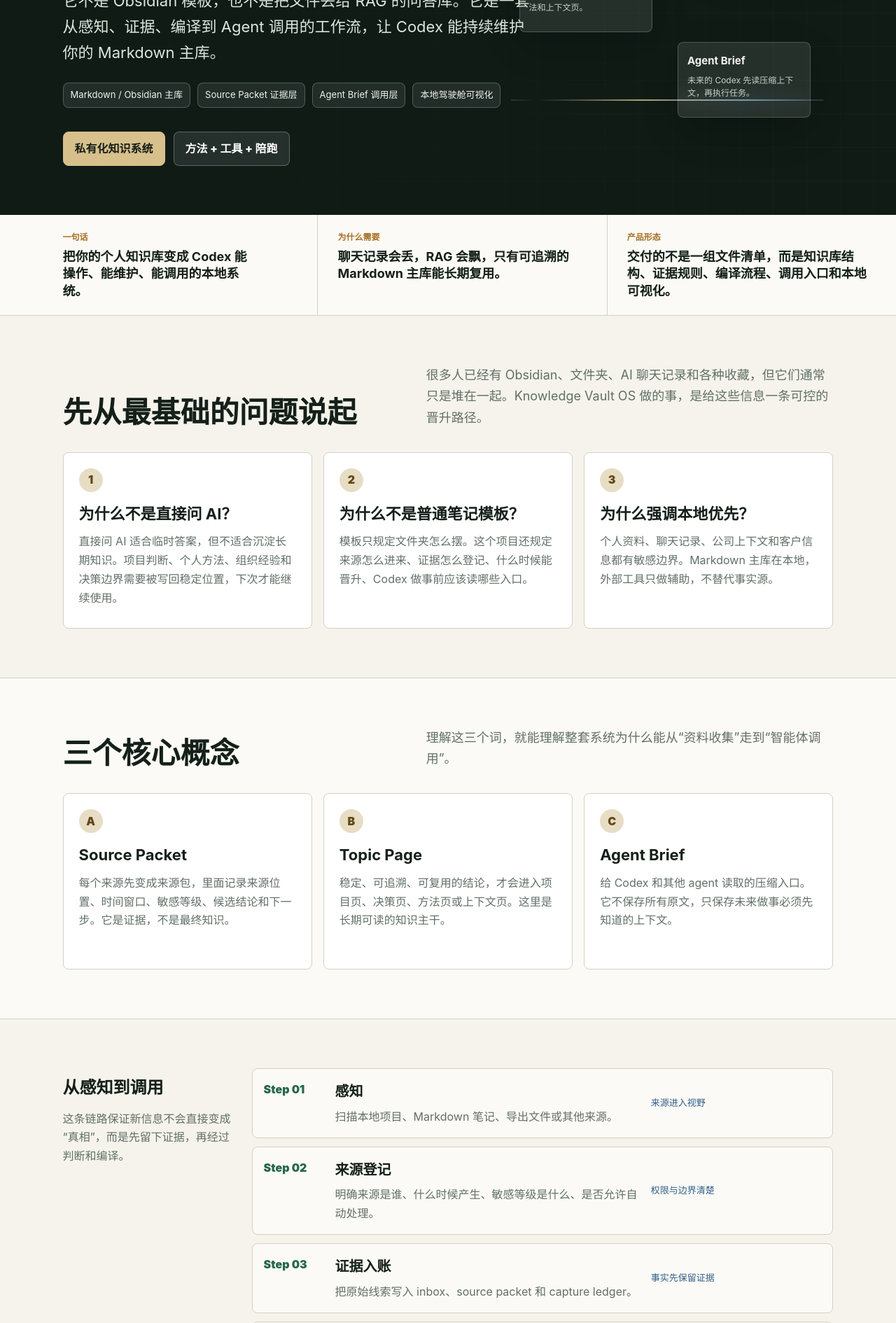
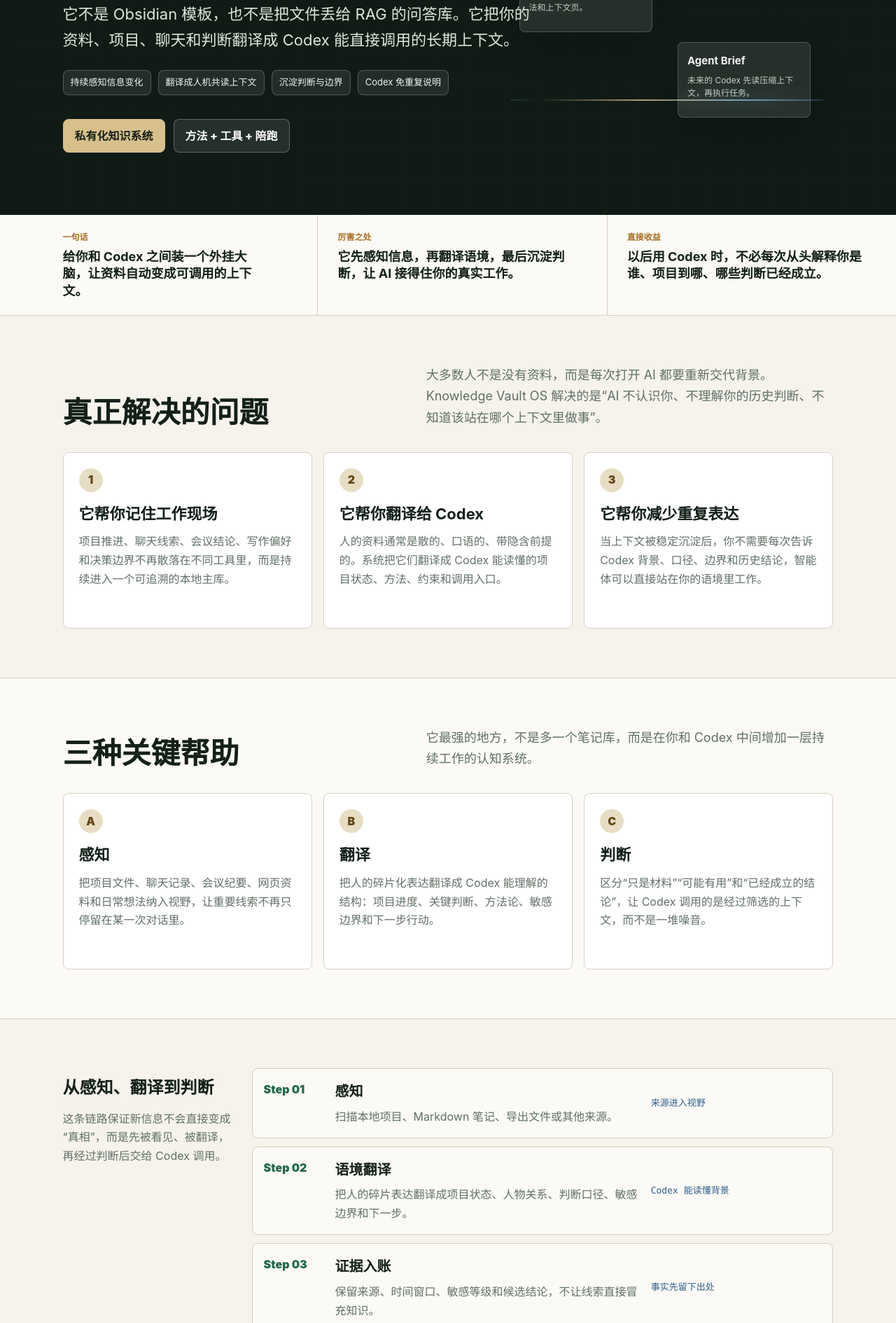
Before and after one commit to m18516241624-arch/knowledge-vault-os, a website: page docs/INTRODUCTION.html in a window 1280 px wide. Shown: the part 365-2255 px from the top of the page at 70% size. Drawn offline with Linux system fonts and the light colour scheme.

Commit message:
Emphasize external brain product value

```diff
--- a/docs/INTRODUCTION.html
+++ b/docs/INTRODUCTION.html
@@ -787,14 +787,14 @@
   <body>
     <header class="hero">
       <div class="hero-inner">
-        <p class="eyebrow">面向 Codex 深度用户的本地知识库操作系统</p>
-        <h1>Knowledge Vault OS <span>把资料变成可调用的长期知识</span></h1>
-        <p class="lead">它不是 Obsidian 模板，也不是把文件丢给 RAG 的问答库。它是一套从感知、证据、编译到 Agent 调用的工作流，让 Codex 能持续维护你的 Markdown 主库。</p>
+        <p class="eyebrow">面向 Codex 深度用户的外挂大脑</p>
+        <h1>Knowledge Vault OS <span>让 Codex 不再需要你重复描述上下文</span></h1>
+        <p class="lead">它不是 Obsidian 模板，也不是把文件丢给 RAG 的问答库。它把你的资料、项目、聊天和判断翻译成 Codex 能直接调用的长期上下文。</p>
         <div class="hero-proof" aria-label="核心能力">
-          <span>Markdown / Obsidian 主库</span>
-          <span>Source Packet 证据层</span>
-          <span>Agent Brief 调用层</span>
-          <span>本地驾驶舱可视化</span>
+          <span>持续感知信息变化</span>
+          <span>翻译成人机共读上下文</span>
+          <span>沉淀判断与边界</span>
+          <span>Codex 免重复说明</span>
         </div>
         <div class="actions">
           <span class="button primary">私有化知识系统</span>
@@ -818,39 +818,39 @@
       <div class="intro-strip" aria-label="项目速览">
         <div class="strip-cell">
           <span class="strip-label">一句话</span>
-          <strong>把你的个人知识库变成 Codex 能操作、能维护、能调用的本地系统。</strong>
+          <strong>给你和 Codex 之间装一个外挂大脑，让资料自动变成可调用的上下文。</strong>
         </div>
         <div class="strip-cell">
-          <span class="strip-label">为什么需要</span>
-          <strong>聊天记录会丢，RAG 会飘，只有可追溯的 Markdown 主库能长期复用。</strong>
+          <span class="strip-label">厉害之处</span>
+          <strong>它先感知信息，再翻译语境，最后沉淀判断，让 AI 接得住你的真实工作。</strong>
         </div>
         <div class="strip-cell">
-          <span class="strip-label">产品形态</span>
-          <strong>交付的不是一组文件清单，而是知识库结构、证据规则、编译流程、调用入口和本地可视化。</strong>
+          <span class="strip-label">直接收益</span>
+          <strong>以后用 Codex 时，不必每次从头解释你是谁、项目到哪、哪些判断已经成立。</strong>
         </div>
       </div>
 
       <section class="section reveal">
         <div class="section-inner">
           <div class="section-head">
-            <h2>先从最基础的问题说起</h2>
-            <p>很多人已经有 Obsidian、文件夹、AI 聊天记录和各种收藏，但它们通常只是堆在一起。Knowledge Vault OS 做的事，是给这些信息一条可控的晋升路径。</p>
+            <h2>真正解决的问题</h2>
+            <p>大多数人不是没有资料，而是每次打开 AI 都要重新交代背景。Knowledge Vault OS 解决的是“AI 不认识你、不理解你的历史判断、不知道该站在哪个上下文里做事”。</p>
           </div>
           <div class="basics">
             <article class="basic">
               <span class="num">1</span>
-              <h3>为什么不是直接问 AI？</h3>
-              <p>直接问 AI 适合临时答案，但不适合沉淀长期知识。项目判断、个人方法、组织经验和决策边界需要被写回稳定位置，下次才能继续使用。</p>
+              <h3>它帮你记住工作现场</h3>
+              <p>项目推进、聊天线索、会议结论、写作偏好和决策边界不再散落在不同工具里，而是持续进入一个可追溯的本地主库。</p>
             </article>
             <article class="basic">
               <span class="num">2</span>
-              <h3>为什么不是普通笔记模板？</h3>
-              <p>模板只规定文件夹怎么摆。这个项目还规定来源怎么进来、证据怎么登记、什么时候能晋升、Codex 做事前应该读哪些入口。</p>
+              <h3>它帮你翻译给 Codex</h3>
+              <p>人的资料通常是散的、口语的、带隐含前提的。系统把它们翻译成 Codex 能读懂的项目状态、方法、约束和调用入口。</p>
             </article>
             <article class="basic">
               <span class="num">3</span>
-              <h3>为什么强调本地优先？</h3>
-              <p>个人资料、聊天记录、公司上下文和客户信息都有敏感边界。Markdown 主库在本地，外部工具只做辅助，不替代事实源。</p>
+              <h3>它帮你减少重复表达</h3>
+              <p>当上下文被稳定沉淀后，你不需要每次告诉 Codex 背景、口径、边界和历史结论，智能体可以直接站在你的语境里工作。</p>
             </article>
           </div>
         </div>
@@ -859,24 +859,24 @@
       <section class="section alt reveal">
         <div class="section-inner">
           <div class="section-head">
-            <h2>三个核心概念</h2>
-            <p>理解这三个词，就能理解整套系统为什么能从“资料收集”走到“智能体调用”。</p>
+            <h2>三种关键帮助</h2>
+            <p>它最强的地方，不是多一个笔记库，而是在你和 Codex 中间增加一层持续工作的认知系统。</p>
           </div>
           <div class="basics">
             <article class="basic">
               <span class="num">A</span>
-              <h3>Source Packet</h3>
-              <p>每个来源先变成来源包，里面记录来源位置、时间窗口、敏感等级、候选结论和下一步。它是证据，不是最终知识。</p>
+              <h3>感知</h3>
+              <p>把项目文件、聊天记录、会议纪要、网页资料和日常想法纳入视野，让重要线索不再只停留在某一次对话里。</p>
             </article>
             <article class="basic">
               <span class="num">B</span>
-              <h3>Topic Page</h3>
-              <p>稳定、可追溯、可复用的结论，才会进入项目页、决策页、方法页或上下文页。这里是长期可读的知识主干。</p>
+              <h3>翻译</h3>
+              <p>把人的碎片化表达翻译成 Codex 能理解的结构：项目进度、关键判断、方法论、敏感边界和下一步行动。</p>
             </article>
             <article class="basic">
               <span class="num">C</span>
-              <h3>Agent Brief</h3>
-              <p>给 Codex 和其他 agent 读取的压缩入口。它不保存所有原文，只保存未来做事必须先知道的上下文。</p>
+              <h3>判断</h3>
+              <p>区分“只是材料”“可能有用”和“已经成立的结论”，让 Codex 调用的是经过筛选的上下文，而不是一堆噪音。</p>
             </article>
           </div>
         </div>
@@ -885,8 +885,8 @@
       <section class="section reveal">
         <div class="section-inner workflow">
           <div class="workflow-label">
-            <strong>从感知到调用</strong>
-            <p>这条链路保证新信息不会直接变成“真相”，而是先留下证据，再经过判断和编译。</p>
+            <strong>从感知、翻译到判断</strong>
+            <p>这条链路保证新信息不会直接变成“真相”，而是先被看见、被翻译，再经过判断后交给 Codex 调用。</p>
           </div>
           <div class="timeline" aria-label="知识晋升流程">
             <article class="timeline-row">
@@ -896,18 +896,18 @@
             </article>
             <article class="timeline-row">
               <div class="tag">Step 02</div>
-              <div><h3>来源登记</h3><p>明确来源是谁、什么时候产生、敏感等级是什么、是否允许自动处理。</p></div>
-              <div class="path">权限与边界清楚</div>
+              <div><h3>语境翻译</h3><p>把人的碎片表达翻译成项目状态、人物关系、判断口径、敏感边界和下一步。</p></div>
+              <div class="path">Codex 能读懂背景</div>
             </article>
             <article class="timeline-row">
               <div class="tag">Step 03</div>
-              <div><h3>证据入账</h3><p>把原始线索写入 inbox、source packet 和 capture ledger。</p></div>
-              <div class="path">事实先保留证据</div>
+              <div><h3>证据入账</h3><p>保留来源、时间窗口、敏感等级和候选结论，不让线索直接冒充知识。</p></div>
+              <div class="path">事实先留下出处</div>
             </article>
             <article class="timeline-row">
               <div class="tag">Step 04</div>
-              <div><h3>稳定性判断</h3><p>判断哪些内容只是临时记录，哪些内容可以成为长期复用的结论。</p></div>
-              <div class="path">不把线索误当结论</div>
+              <div><h3>稳定性判断</h3><p>判断哪些只是临时材料，哪些已经足够稳定，可以成为未来反复调用的结论。</p></div>
+              <div class="path">把噪音挡在主库外</div>
             </article>
             <article class="timeline-row">
               <div class="tag">Step 05</div>
@@ -961,8 +961,8 @@
       <section class="section reveal">
         <div class="section-inner">
           <div class="section-head">
-            <h2>交付后一天里怎么运转</h2>
-            <p>用户不需要先理解所有底层文件。系统的价值是把“收集资料、判断价值、沉淀结论、交给 Codex 调用”变成一条固定工作链。</p>
+            <h2>外挂大脑怎么运转</h2>
+            <p>你继续正常工作，它在背后把“收集资料、翻译语境、判断价值、沉淀结论、交给 Codex 调用”变成一条固定工作链。</p>
           </div>
           <div class="day-plan">
             <div class="command-panel">
@@ -975,7 +975,7 @@
               </div>
             </div>
             <div class="explain-list">
-              <div class="explain"><strong>不是资料搬家</strong><p>交付目标不是把文件复制进一个新文件夹，而是建立“什么能进、怎么判断、写到哪里”的知识治理规则。</p></div>
+              <div class="explain"><strong>不是资料搬家</strong><p>目标不是把文件复制进一个新文件夹，而是建立“什么能进、怎么判断、写到哪里”的知识治理规则。</p></div>
               <div class="explain"><strong>不是一次性问答库</strong><p>它更像长期工作的操作系统：今天的证据、明天的结论、下周的项目判断能接上。</p></div>
               <div class="explain"><strong>不是全自动黑箱</strong><p>敏感资料、公司上下文和个人聊天都需要边界。系统保留证据，但长期主题页只沉淀可复用结论。</p></div>
               <div class="explain"><strong>最终服务智能体协作</strong><p>Codex 不再从零猜背景，而是按入口读取项目状态、方法论、决策和上下文。</p></div>
@@ -987,18 +987,18 @@
       <section class="section alt reveal">
         <div class="section-inner">
           <div class="section-head">
-            <h2>产品交付包含什么</h2>
-            <p>Knowledge Vault OS 不是单个模板，而是一套能落在本地、能被 Codex 读取、能长期维护的知识操作系统。</p>
+            <h2>它厉害在哪里</h2>
+            <p>真正的价值不是多存一些资料，而是让 Codex 拥有“已知背景、历史判断和行动边界”。</p>
           </div>
           <div class="package-grid">
-            <article class="package-item"><b>知识库骨架</b><p>按 inbox、项目、决策、方法、AI Skill、Agent Brief 和维护区分层。</p></article>
-            <article class="package-item"><b>来源治理规则</b><p>定义外部资料、聊天记录、项目文件、网页资料进入主库前的处理边界。</p></article>
-            <article class="package-item"><b>证据晋升机制</b><p>新材料先成为证据，经过稳定性判断后再进入长期主题页。</p></article>
-            <article class="package-item"><b>Codex 调用入口</b><p>让智能体开始任务前知道该读哪里、信什么、哪些内容不能越界。</p></article>
-            <article class="package-item"><b>本地可视化</b><p>查看知识分布、项目状态、未编译证据和维护健康度。</p></article>
-            <article class="package-item"><b>敏感边界设计</b><p>把个人、公司、客户和聊天材料分层处理，减少误外传和误编译。</p></article>
-            <article class="package-item"><b>维护节奏</b><p>用日常捕获、周期复盘和状态卡，让知识库持续可用。</p></article>
-            <article class="package-item"><b>陪跑校准</b><p>根据真实工作流调整目录、规则、入口和 Codex 使用方式。</p></article>
+            <article class="package-item"><b>不用重复讲背景</b><p>Codex 先读你的项目状态、长期方法和关键判断，再开始回答或执行。</p></article>
+            <article class="package-item"><b>把碎片变成语境</b><p>聊天、文件、会议和灵感会被翻译成稳定上下文，而不是散在不同工具里。</p></article>
+            <article class="package-item"><b>保留你的判断风格</b><p>哪些事重要、哪些口径成立、哪些边界不能越过，会逐步沉淀成可调用规则。</p></article>
+            <article class="package-item"><b>减少 AI 胡乱发挥</b><p>它让 Codex 先站在证据和判断上做事，而不是每次靠临时提示词猜。</p></article>
+            <article class="package-item"><b>帮你看见被遗忘的线索</b><p>项目里的旧决定、聊天里的承诺、会议里的隐含任务，会重新进入工作视野。</p></article>
+            <article class="package-item"><b>让个人经验可复用</b><p>你的经验不再只存在脑子里，而能转成文章、方案、项目复盘和下一次行动。</p></article>
+            <article class="package-item"><b>保护敏感边界</b><p>个人、公司、客户和聊天材料被分层处理，长期知识只沉淀必要结论。</p></article>
+            <article class="package-item"><b>越用越像你</b><p>随着项目推进，系统会积累你的语境、偏好和判断方式，成为更贴身的外挂大脑。</p></article>
           </div>
         </div>
       </section>
```
Also changed, not shown: CHANGELOG.md.
